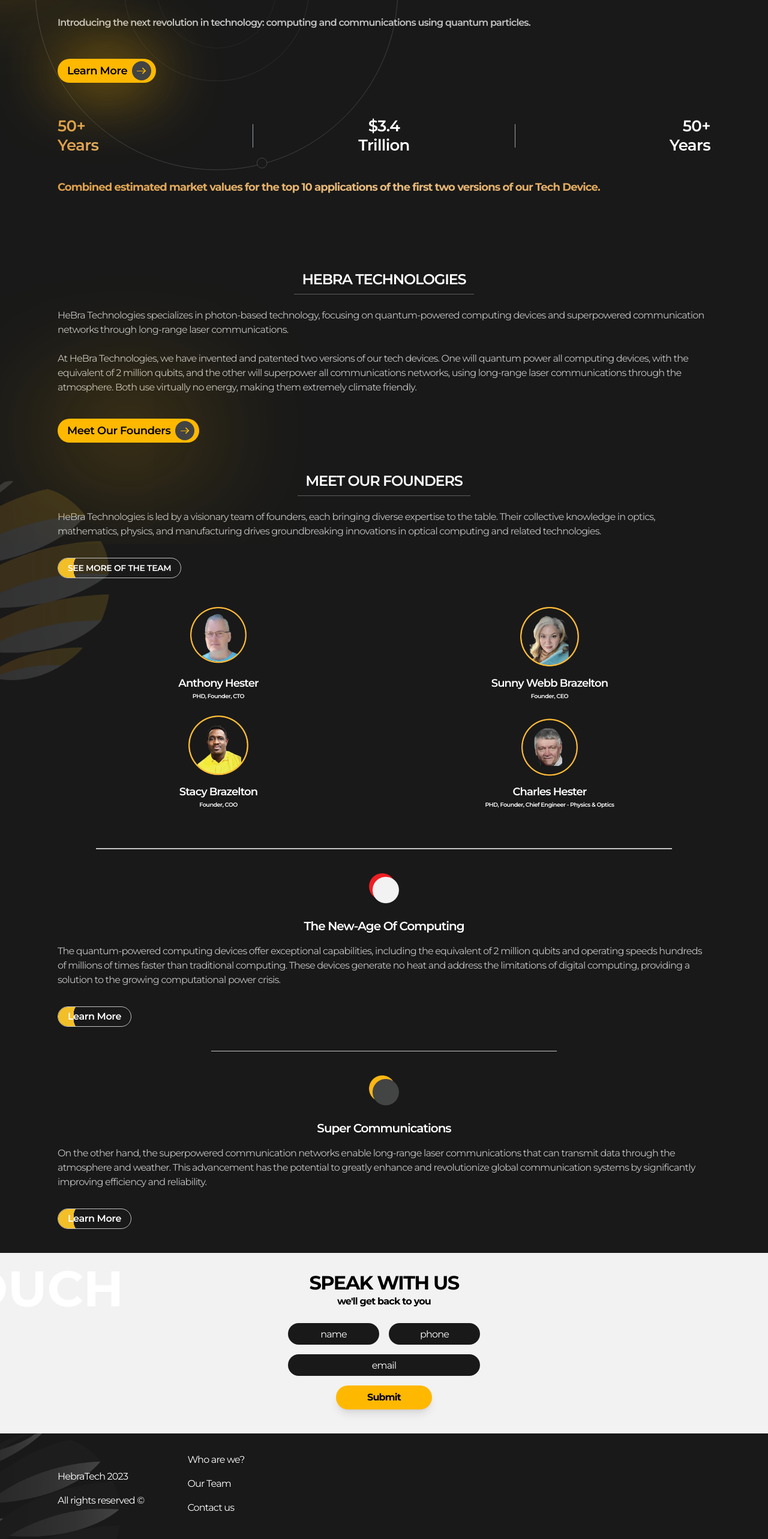
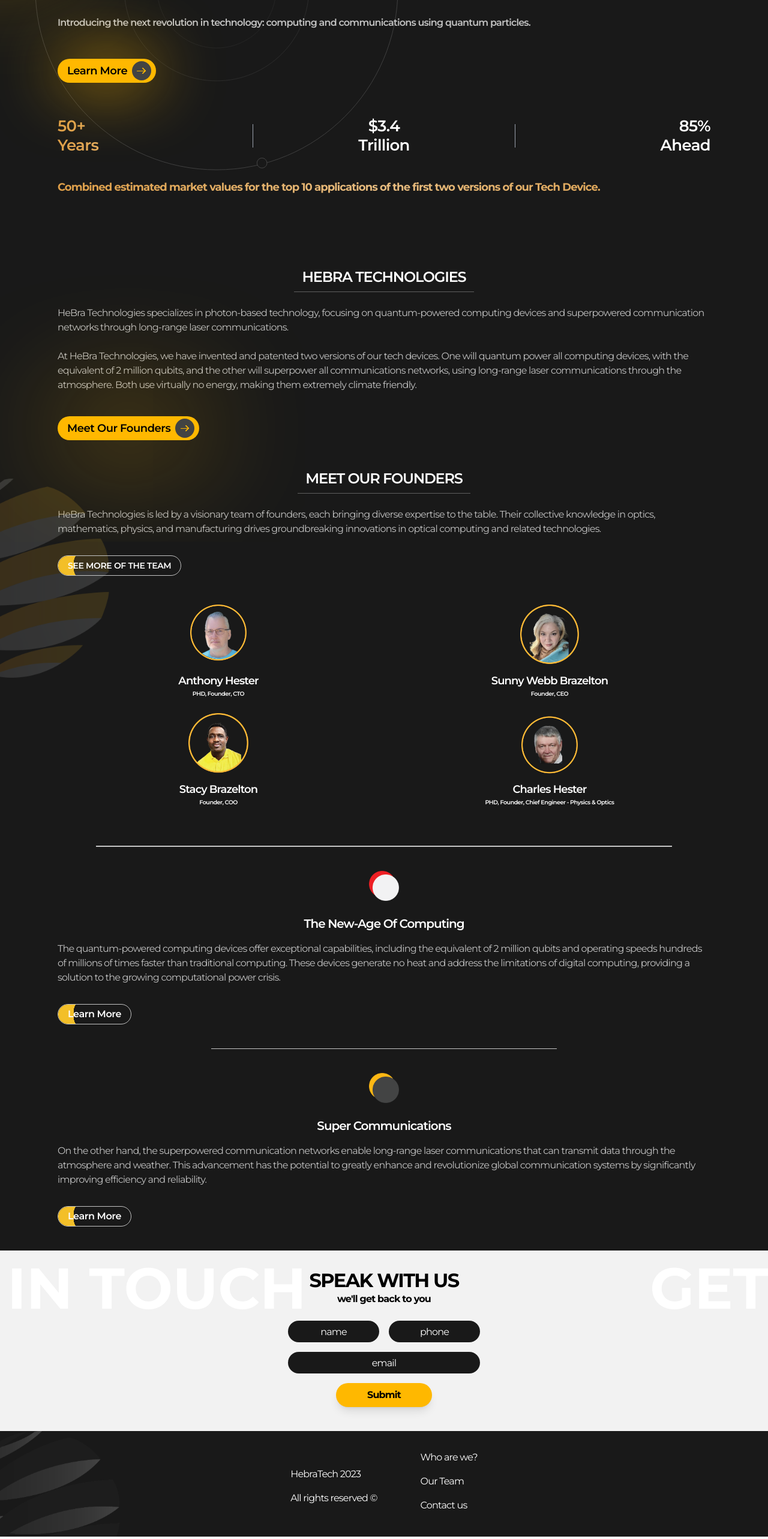
Before and after one commit to MuyazRJ/HebraTech, a Next.js app: page / in a window 1280 px wide. Shown: the part 164-2730 px from the top of the page at 60% size. Built offline with nearby package versions, Linux system fonts and the light colour scheme.

Commit message:
preloader

```diff
--- a/app/globals.css
+++ b/app/globals.css
@@ -82,3 +82,7 @@
 .input-box {
   @apply rounded-full h-[2.25rem] text-center bg-main-black text-white placeholder:text-white;
 }
+
+.marquee {
+  @apply text-white flex-shrink-0 justify-around min-w-full gap-[1rem] animate-infiniteScroll text-8xl font-bold tracking-normal;
+}
--- a/components/Brief.tsx
+++ b/components/Brief.tsx
@@ -4,7 +4,7 @@ import { CustomButton } from ".";
 
 const Brief = () => {
     return (
-        <div className="bg-main-black pt-[0.75rem]">
+        <div className="bg-main-black pt-2">
             <div className="flex max-w-[85%] mx-auto items-center justify-center flex-col">
                 <TextReveal>
                 <h2 className="text-white text-2xl font-semibold text-center mb-8 before:absolute relative  before:border-b-[1px] before:border-[#A3A3A3] before:w-[110%] before:right-[-5%] before:top-10 before:bottom-0 before:opacity-50">HEBRA TECHNOLOGIES</h2></TextReveal>
--- a/components/Contact.tsx
+++ b/components/Contact.tsx
@@ -11,7 +11,11 @@ const Contact = () => {
         <div className="w-full bg-[#F2F2F2] pt-8 flex flex-col items-center z-0 relative">
             <h2 className="text-[2rem] font-bold leading-[2.3rem] z-[1]">SPEAK WITH US</h2>
             <span className="font-bold text-md z-[1]">we'll get back to you</span>
-            <span className="absolute text-white text-[5.2rem] tracking-normal font-bold w-[180%] translate-y-[-35px] translate-x-[5.7rem] over">GET IN TOUCH</span>
+
+            <div className="flex gap-[1rem] w-screen absolute translate-y-[-17px]" aria-hidden="true">
+                <span className="marquee">GET IN TOUCH</span>
+                <span className="marquee">GET IN TOUCH</span>
+            </div>
 
             <form className="mt-6 flex flex-col">
                 <div className="flex justify-between gap-4">
--- a/components/Footer.tsx
+++ b/components/Footer.tsx
@@ -11,7 +11,7 @@ const Footer = () => {
                     fill={true}
                 />
             </div>
-            <div className="flex w-[85%] gap-[4.5rem] mt-8 z-[1] items-center">
+            <div className="flex w-[85%] gap-[4.5rem] mt-8 z-[1] items-center justify-center">
                 <div className="flex flex-col">
 
                 <span className="text-white mt-4">HebraTech 2023</span>
--- a/components/Landing.tsx
+++ b/components/Landing.tsx
@@ -52,7 +52,7 @@ const Landing = ({ doneLoading }: { doneLoading: boolean}) => {
                 <div className="flex mt-14">
                     <h3 onClick={() => setStat(0)} className={`statistics-text relative before:absolute before:border-r-[1px] before:inset-0 before:top-[20%] before:h-[60%] before:border-gray-400 before:right-[10%] ${gradientColour(0)}`}>50+<br/>Years</h3>
                     <h3 onClick={() => setStat(1)} className={`statistics-text text-center ${gradientColour(1)}`}>$3.4<br/>Trillion</h3>
-                    <h3 onClick={() => setStat(2)} className={`statistics-text text-right relative before:absolute before:border-l-[1px] before:inset-0 before:top-[20%] before:h-[60%] before:border-gray-400 before:left-[10%] ${gradientColour(2)}`}>50+<br/>Years</h3>
+                    <h3 onClick={() => setStat(2)} className={`statistics-text text-right relative before:absolute before:border-l-[1px] before:inset-0 before:top-[20%] before:h-[60%] before:border-gray-400 before:left-[10%] ${gradientColour(2)}`}>85%<br/>Ahead</h3>
                 </div>
 
                 <AnimatePresence mode="wait">
--- a/tailwind.config.js
+++ b/tailwind.config.js
@@ -11,6 +11,15 @@ module.exports = {
         'main-black': '#191919',
         'main-gold': '#FFB800'
       },
+      keyframes: {
+        infiniteScroll: {
+          '0%': {  transform: 'translateX(0%)' },
+          '100%': { transform: 'translateX(calc(-100% - 1rem))' },
+        }
+      },
+      animation: {
+        infiniteScroll: 'infiniteScroll 13s linear infinite'
+      }
     },
   },
   plugins: [],
```
